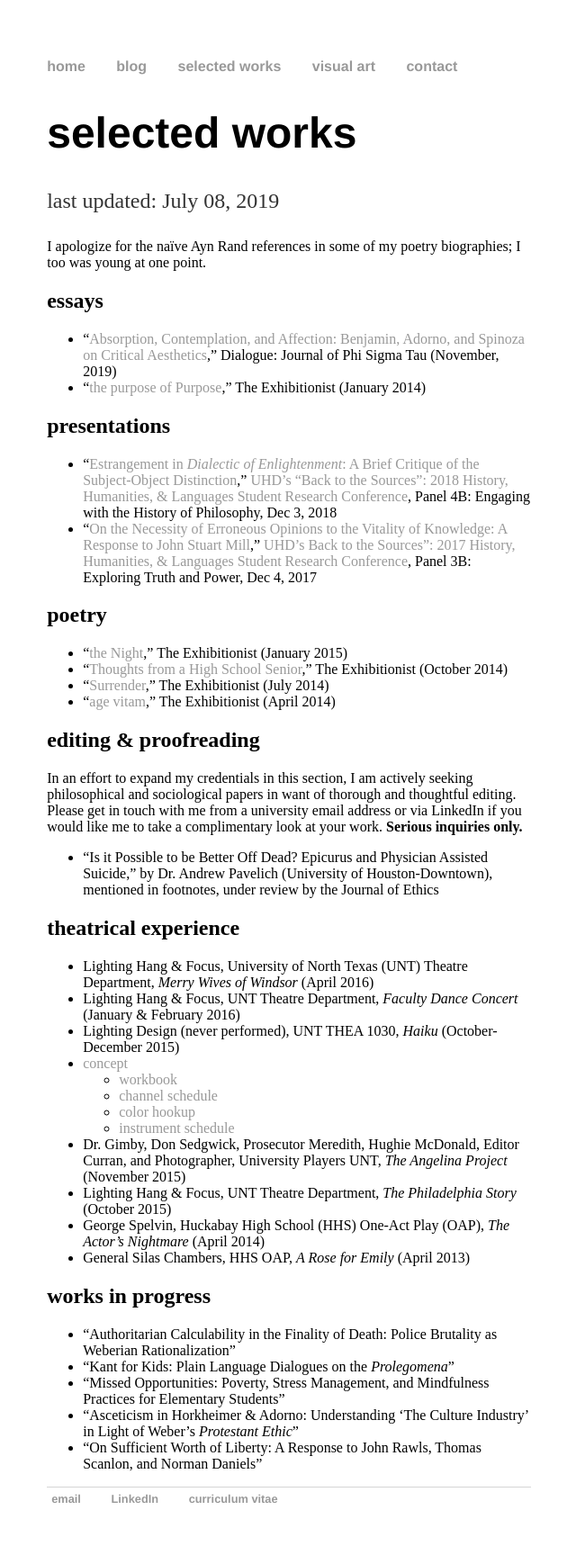
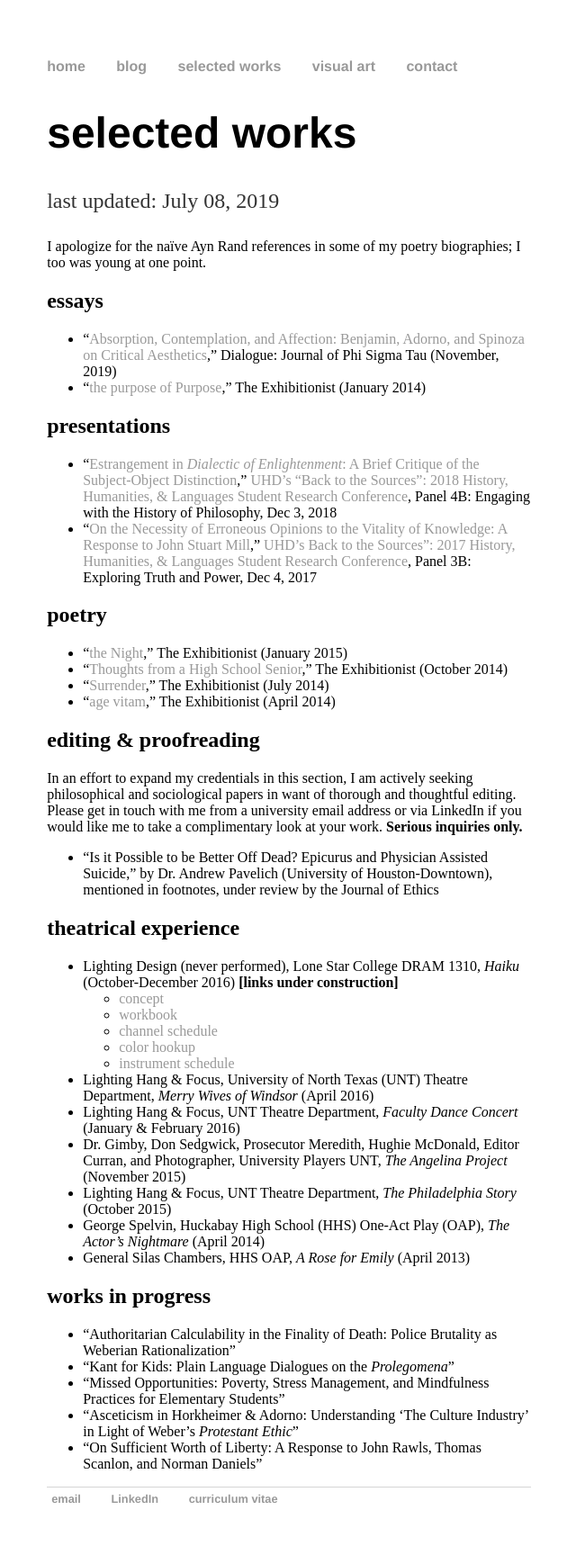
Before and after one commit to HillJustin/HillJustin.github.io, a Jekyll site: the page built from selected-works/index.md, in a window 1280 px wide. Shown: the whole page at 90% size, without its empty margins (319-959 px from the left). Built offline with Jekyll 4.4.1, drawn with Linux system fonts in a browser that asks for light colours.

Commit message:
Update index.md

```diff
--- a/selected-works/index.md
+++ b/selected-works/index.md
@@ -39,14 +39,14 @@ last updated: July 08, 2019
 
 ## theatrical experience
 
-* Lighting Hang & Focus, University of North Texas (UNT) Theatre Department, *Merry Wives of Windsor* (April 2016)
-* Lighting Hang & Focus, UNT Theatre Department, *Faculty Dance Concert* (January & February 2016)
-* Lighting Design (never performed), UNT THEA 1030, *Haiku* (October-December 2015)
-* [concept](assets/pdfs/haiku-files/concept.pdf)
+* Lighting Design (never performed), Lone Star College DRAM 1310, *Haiku* (October-December 2016) **[links under construction]**
+  * [concept](assets/pdfs/haiku-files/concept.pdf)
   * [workbook](assets/pdfs/haiku-files/workbook.pdf)
   * [channel schedule](assets/pdfs/haiku-files/channel-schedule.pdf)
   * [color hookup](assets/pdfs/haiku-files/color-hookup.pdf)
   * [instrument schedule](assets/pdfs/haiku-files/instrument-schedule.pdf)
+* Lighting Hang & Focus, University of North Texas (UNT) Theatre Department, *Merry Wives of Windsor* (April 2016)
+* Lighting Hang & Focus, UNT Theatre Department, *Faculty Dance Concert* (January & February 2016)
 * Dr. Gimby, Don Sedgwick, Prosecutor Meredith, Hughie McDonald, Editor Curran, and Photographer, University Players UNT, *The Angelina Project* (November 2015)
 * Lighting Hang & Focus, UNT Theatre Department, *The Philadelphia Story* (October 2015)
 * George Spelvin, Huckabay High School (HHS) One-Act Play (OAP), *The Actor's Nightmare* (April 2014)
```
